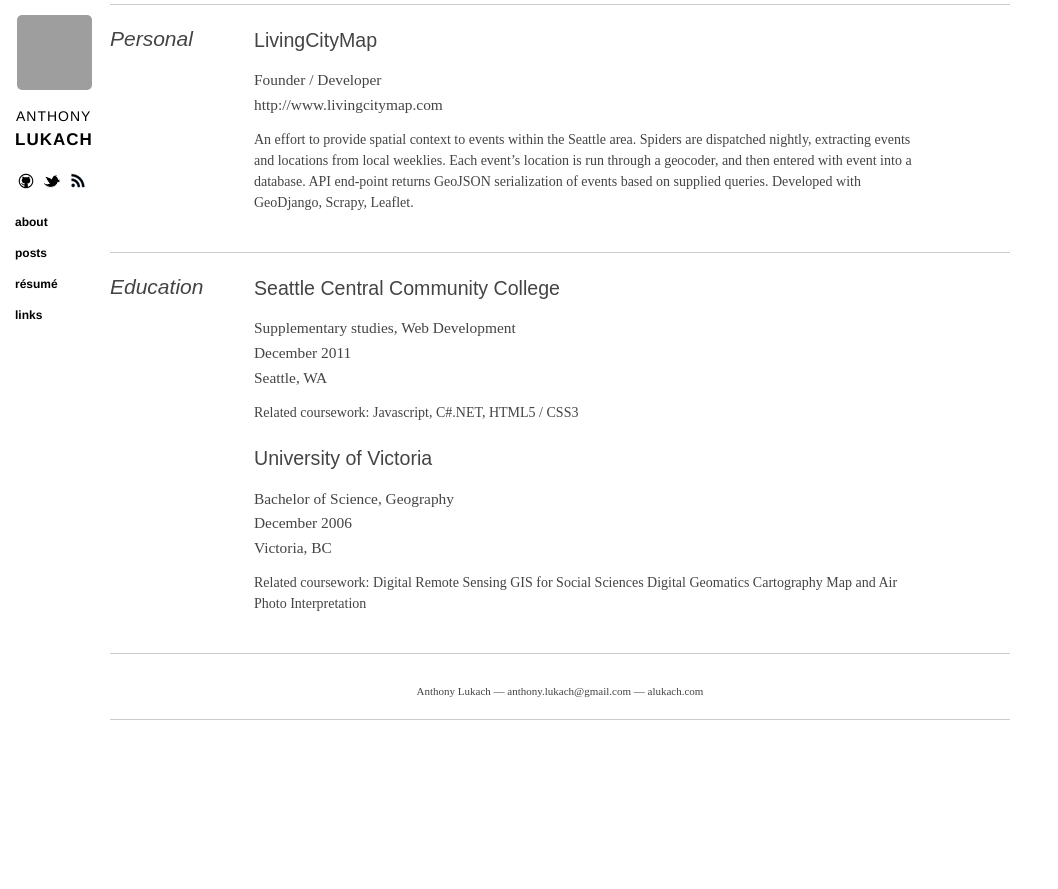
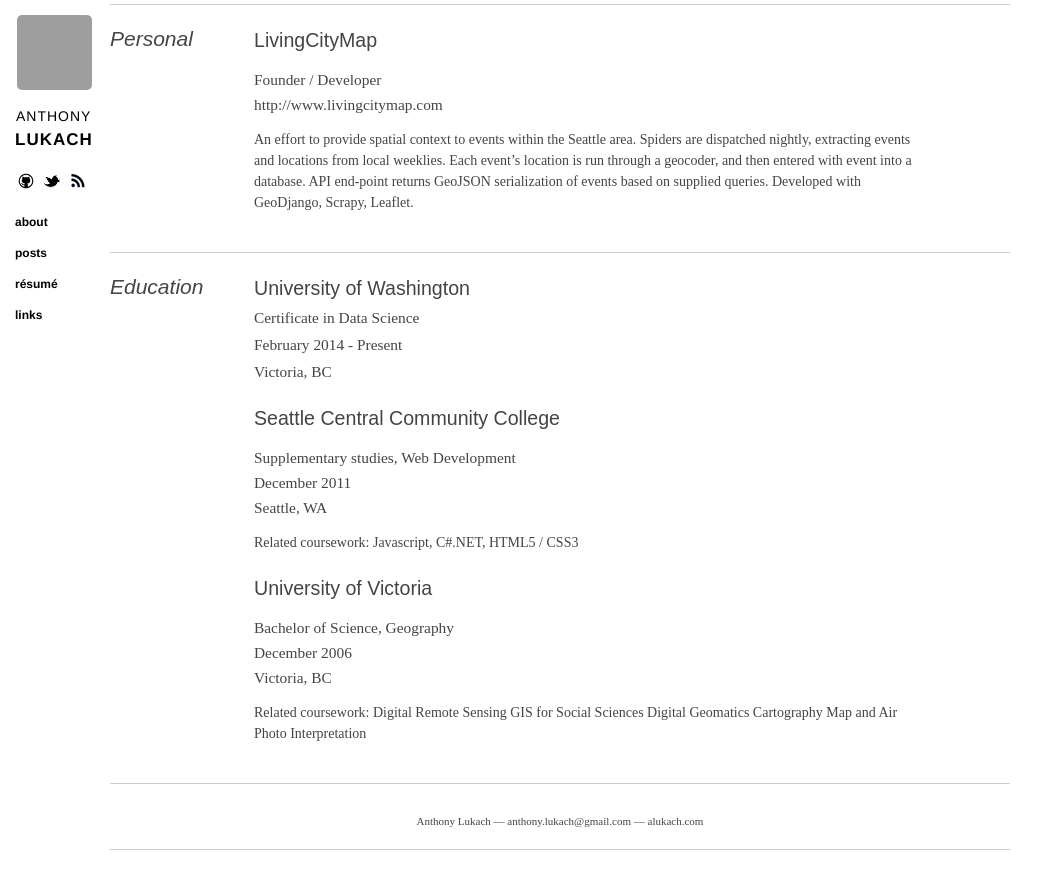
Before and after one commit to alukach/alukach.github.io, a Jekyll site: the page built from resume/index.md, in a window 1280 px wide and 900 px high, scrolled down 1737 px. Shown: the top 889 px of the window, without its empty margins (0-1058 px from the left). Built offline with Jekyll 4.4.1, drawn with Linux system fonts in a browser that asks for light colours; nearby versions of some CDN libraries; Markdown is read by kramdown in place of the engine named in the settings; before the commit the page ends 2507 px from its top, so only the background shows below that; grey boxes are pictures that could not be loaded.

Commit message:
Add data science cert

```diff
--- a/resume/alukach-print.html
+++ b/resume/alukach-print.html
@@ -171,6 +171,11 @@ Developed with GeoDjango, Scrapy, Leaflet.</p>
 <h3>Education</h3>
 
 <dl>
+<dt>University of Washington</dt>
+<dd><em>Certificate in Data Science</em>
+<em>February 2014 - Present</em>
+<em>Victoria, BC</em></dd>
+
 <dt>Seattle Central Community College</dt>
 <dd>
 <p><em>Supplementary studies, Web Development</em>
--- a/resume/alukach.html
+++ b/resume/alukach.html
@@ -171,6 +171,11 @@ Developed with GeoDjango, Scrapy, Leaflet.</p>
 <h3>Education</h3>
 
 <dl>
+<dt>University of Washington</dt>
+<dd><em>Certificate in Data Science</em>
+<em>February 2014 - Present</em>
+<em>Victoria, BC</em></dd>
+
 <dt>Seattle Central Community College</dt>
 <dd>
 <p><em>Supplementary studies, Web Development</em>
--- a/resume/index.md
+++ b/resume/index.md
@@ -163,6 +163,11 @@ Developed with GeoDjango, Scrapy, Leaflet.</p>
 <h3>Education</h3>
 
 <dl>
+<dt>University of Washington</dt>
+<dd><em>Certificate in Data Science</em>
+<em>February 2014 - Present</em>
+<em>Victoria, BC</em></dd>
+
 <dt>Seattle Central Community College</dt>
 <dd>
 <p><em>Supplementary studies, Web Development</em>
```
Also changed, not shown: markdown-resume-generator/source/alukach.md (+5 -0 lines).
